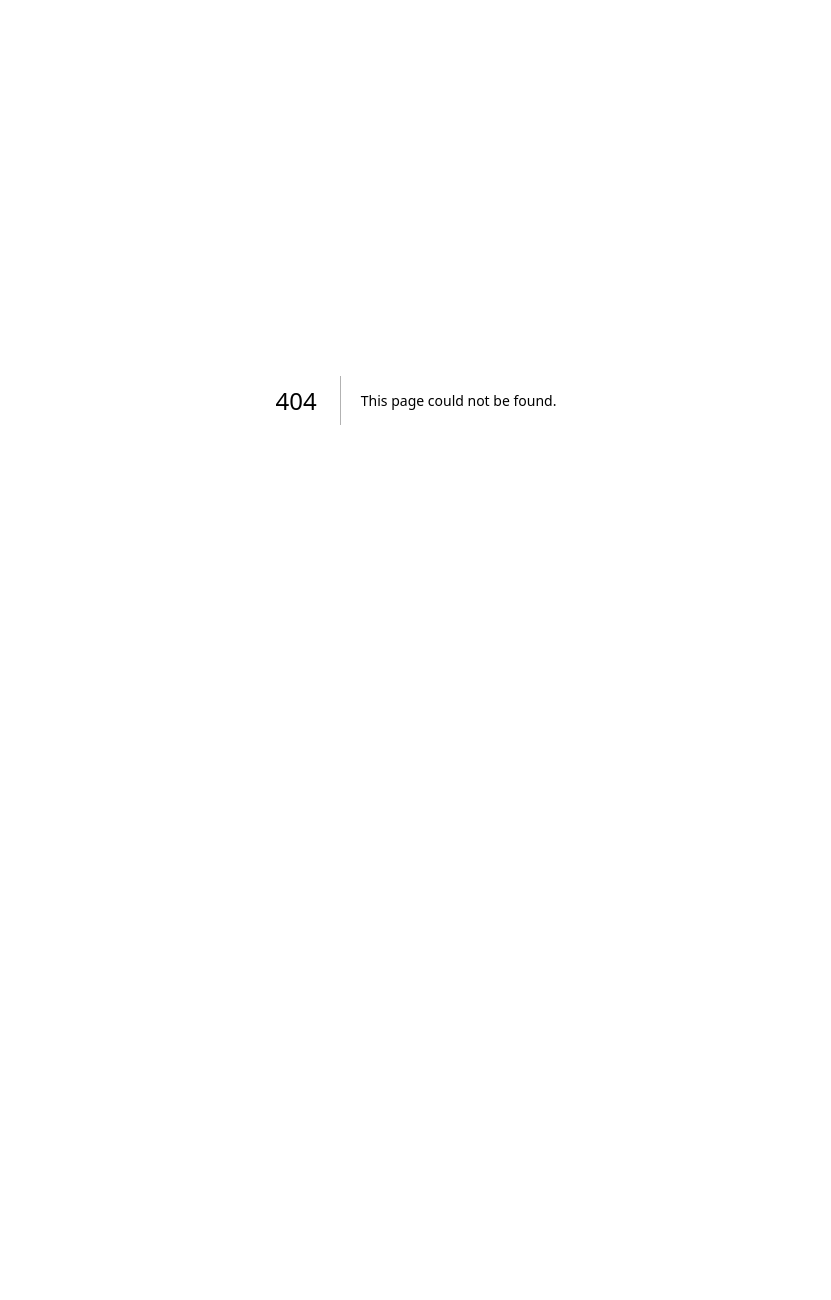
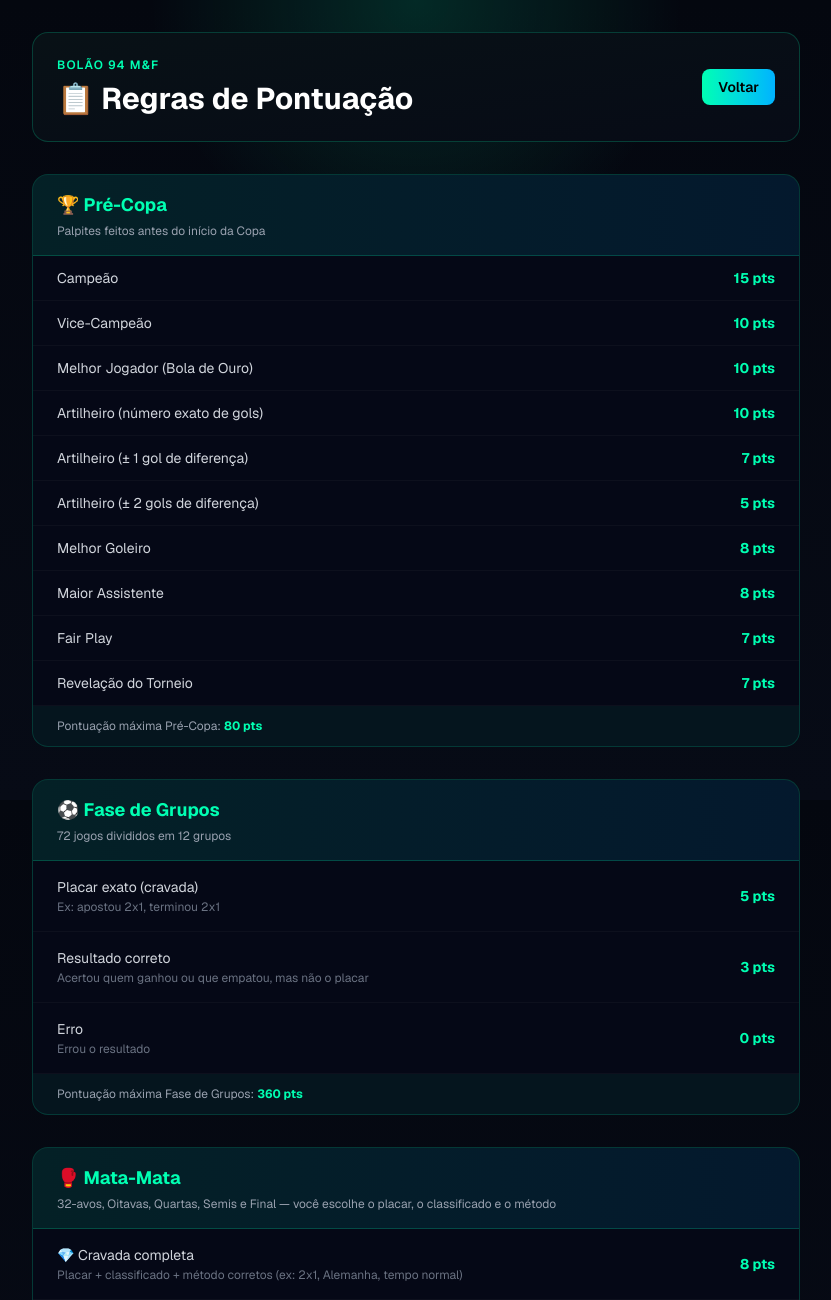
Before and after one commit to victorottoboni11-jpg/bolao-copa-2026-94mf, a Next.js app: page /regras in a window 1280 px wide. Before the commit this address had no page. Shown: the top 1300 px of the page, without its empty margins (224-1055 px from the left). Before the commit the page ends 800 px from the top, so only its background shows below. Built offline with nearby package versions, Linux system fonts and the light colour scheme.

Commit message:
feat: criar pagina de regras de pontuacao

```diff
--- /dev/null
+++ b/app/regras/page.tsx
@@ -0,0 +1,130 @@
+"use client";
+
+import Link from "next/link";
+
+export default function RegrasPage() {
+  return (
+    <main className="min-h-screen bg-[radial-gradient(circle_at_top,_rgba(0,255,178,0.14),_transparent_28%),_linear-gradient(180deg,#04070f_0%,#070b16_100%)] px-4 py-8 text-white">
+      <div className="mx-auto max-w-3xl space-y-8">
+
+        {/* Header */}
+        <header className="rounded-2xl border border-[#00ffb2]/20 bg-gradient-to-br from-[#081116] to-[#070b16] p-6">
+          <div className="flex items-center justify-between">
+            <div>
+              <p className="text-xs font-semibold uppercase tracking-widest text-[#00ffb2]">Bolão 94 M&F</p>
+              <h1 className="mt-2 text-3xl font-bold text-white">📋 Regras de Pontuação</h1>
+            </div>
+            <Link href="/dashboard" className="px-4 py-2 bg-gradient-to-r from-[#00ffb2] to-[#00b2ff] text-black font-semibold rounded-lg text-sm">
+              Voltar
+            </Link>
+          </div>
+        </header>
+
+        {/* Pré-Copa */}
+        <section className="rounded-2xl border border-[#00ffb2]/20 bg-[#050816] overflow-hidden">
+          <div className="bg-gradient-to-r from-[#00ffb2]/10 to-[#00b2ff]/10 px-6 py-4 border-b border-[#00ffb2]/20">
+            <h2 className="text-lg font-bold text-[#00ffb2]">🏆 Pré-Copa</h2>
+            <p className="text-xs text-gray-400 mt-1">Palpites feitos antes do início da Copa</p>
+          </div>
+          <div className="divide-y divide-[#ffffff08]">
+            {[
+              { label: "Campeão", pts: "15 pts" },
+              { label: "Vice-Campeão", pts: "10 pts" },
+              { label: "Melhor Jogador (Bola de Ouro)", pts: "10 pts" },
+              { label: "Artilheiro (número exato de gols)", pts: "10 pts" },
+              { label: "Artilheiro (± 1 gol de diferença)", pts: "7 pts" },
+              { label: "Artilheiro (± 2 gols de diferença)", pts: "5 pts" },
+              { label: "Melhor Goleiro", pts: "8 pts" },
+              { label: "Maior Assistente", pts: "8 pts" },
+              { label: "Fair Play", pts: "7 pts" },
+              { label: "Revelação do Torneio", pts: "7 pts" },
+            ].map(({ label, pts }) => (
+              <div key={label} className="flex justify-between items-center px-6 py-3">
+                <span className="text-sm text-gray-300">{label}</span>
+                <span className="text-sm font-bold text-[#00ffb2]">{pts}</span>
+              </div>
+            ))}
+            <div className="px-6 py-3 bg-[#00ffb2]/5">
+              <p className="text-xs text-gray-400">Pontuação máxima Pré-Copa: <span className="text-[#00ffb2] font-bold">80 pts</span></p>
+            </div>
+          </div>
+        </section>
+
+        {/* Fase de Grupos */}
+        <section className="rounded-2xl border border-[#00ffb2]/20 bg-[#050816] overflow-hidden">
+          <div className="bg-gradient-to-r from-[#00ffb2]/10 to-[#00b2ff]/10 px-6 py-4 border-b border-[#00ffb2]/20">
+            <h2 className="text-lg font-bold text-[#00ffb2]">⚽ Fase de Grupos</h2>
+            <p className="text-xs text-gray-400 mt-1">72 jogos divididos em 12 grupos</p>
+          </div>
+          <div className="divide-y divide-[#ffffff08]">
+            {[
+              { label: "Placar exato (cravada)", pts: "5 pts", desc: "Ex: apostou 2x1, terminou 2x1" },
+              { label: "Resultado correto", pts: "3 pts", desc: "Acertou quem ganhou ou que empatou, mas não o placar" },
+              { label: "Erro", pts: "0 pts", desc: "Errou o resultado" },
+            ].map(({ label, pts, desc }) => (
+              <div key={label} className="flex justify-between items-center px-6 py-4">
+                <div>
+                  <p className="text-sm text-gray-300">{label}</p>
+                  <p className="text-xs text-gray-500 mt-0.5">{desc}</p>
+                </div>
+                <span className="text-sm font-bold text-[#00ffb2] ml-4 flex-none">{pts}</span>
+              </div>
+            ))}
+            <div className="px-6 py-3 bg-[#00ffb2]/5">
+              <p className="text-xs text-gray-400">Pontuação máxima Fase de Grupos: <span className="text-[#00ffb2] font-bold">360 pts</span></p>
+            </div>
+          </div>
+        </section>
+
+        {/* Mata-Mata */}
+        <section className="rounded-2xl border border-[#00ffb2]/20 bg-[#050816] overflow-hidden">
+          <div className="bg-gradient-to-r from-[#00ffb2]/10 to-[#00b2ff]/10 px-6 py-4 border-b border-[#00ffb2]/20">
+            <h2 className="text-lg font-bold text-[#00ffb2]">🥊 Mata-Mata</h2>
+            <p className="text-xs text-gray-400 mt-1">32-avos, Oitavas, Quartas, Semis e Final — você escolhe o placar, o classificado e o método</p>
+          </div>
+          <div className="divide-y divide-[#ffffff08]">
+            {[
+              { label: "💎 Cravada completa", pts: "8 pts", desc: "Placar + classificado + método corretos (ex: 2x1, Alemanha, tempo normal)" },
+              { label: "Placar + método corretos", pts: "6 pts", desc: "Acertou o placar e o método, mas errou o classificado" },
+              { label: "Classificado + método corretos", pts: "4 pts", desc: "Acertou quem passou e o método, mas errou o placar" },
+              { label: "Só classificado correto", pts: "2 pts", desc: "Acertou quem passou, mas errou o placar e/ou o método" },
+              { label: "Só método correto", pts: "1 pt", desc: "Acertou se foi tempo normal, prorrogação ou pênaltis" },
+              { label: "Erro total", pts: "0 pts", desc: "Errou o classificado e o método" },
+            ].map(({ label, pts, desc }) => (
+              <div key={label} className="flex justify-between items-center px-6 py-4">
+                <div>
+                  <p className="text-sm text-gray-300">{label}</p>
+                  <p className="text-xs text-gray-500 mt-0.5">{desc}</p>
+                </div>
+                <span className="text-sm font-bold text-[#00ffb2] ml-4 flex-none">{pts}</span>
+              </div>
+            ))}
+          </div>
+          <div className="px-6 py-4 bg-[#00ffb2]/5 border-t border-[#00ffb2]/10">
+            <p className="text-xs text-gray-400 mb-1">🔹 <strong className="text-gray-300">Método:</strong> tempo normal / prorrogação / pênaltis</p>
+            <p className="text-xs text-gray-400">🔹 Em jogos empatados no placar, o classificado e o método são obrigatórios para pontuação máxima</p>
+          </div>
+        </section>
+
+        {/* Pontuação máxima total */}
+        <section className="rounded-2xl border border-[#ffd700]/30 bg-[#ffd700]/5 p-6">
+          <h2 className="text-lg font-bold text-[#ffd700] mb-4">🥇 Pontuação Máxima Total</h2>
+          <div className="grid grid-cols-2 gap-4 sm:grid-cols-4">
+            {[
+              { label: "Pré-Copa", pts: "80" },
+              { label: "Fase de Grupos", pts: "360" },
+              { label: "Mata-Mata", pts: "256" },
+              { label: "Total", pts: "696" },
+            ].map(({ label, pts }) => (
+              <div key={label} className="text-center">
+                <p className="text-xs text-gray-400 mb-1">{label}</p>
+                <p className="text-2xl font-black text-[#ffd700]">{pts}</p>
+              </div>
+            ))}
+          </div>
+        </section>
+
+      </div>
+    </main>
+  );
+}
```
